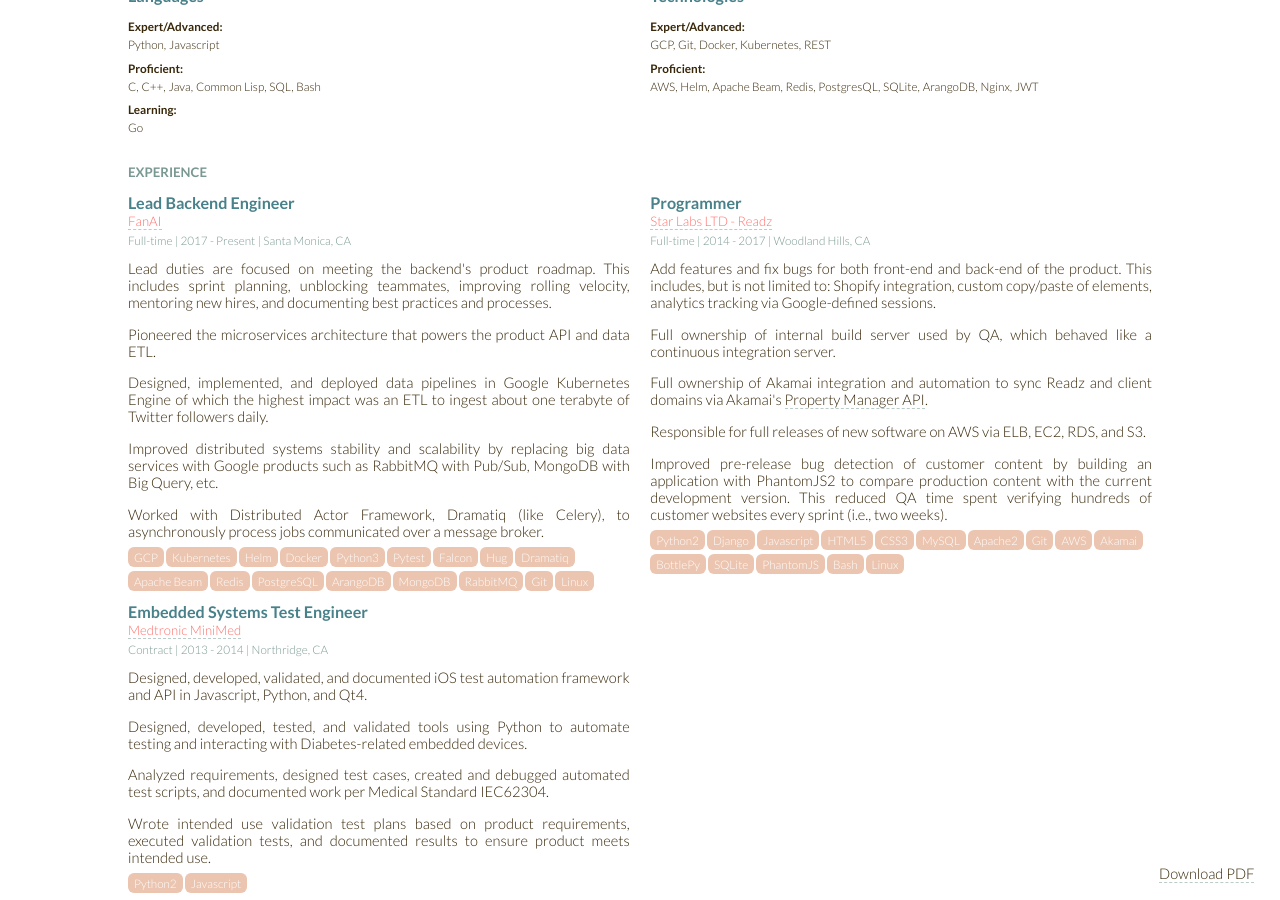
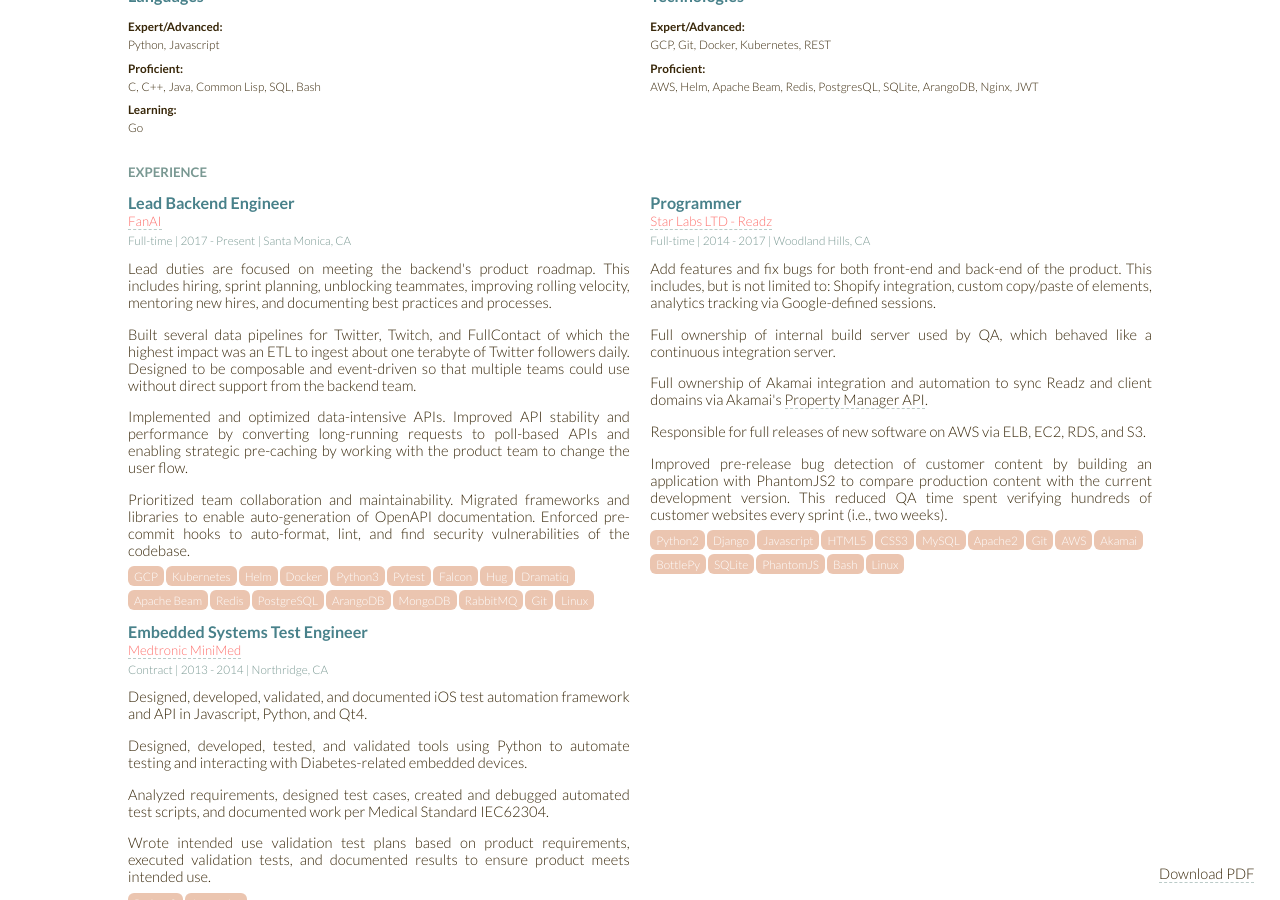
Before and after one commit to defrank/defrank.github.io, a Jekyll site: the page built from resume.html, in a window 1280 px wide and 900 px high, scrolled down 575 px. Built offline with Jekyll 4.4.1, drawn with Linux system fonts in a browser that asks for light colours.

Commit message:
chore(resume): Update FanAI experience responsibilities

```diff
--- a/_data/experience.yml
+++ b/_data/experience.yml
@@ -41,23 +41,25 @@
   responsibilities:
     - >-
       Lead duties are focused on meeting the backend's product roadmap.
-      This includes sprint planning, unblocking teammates, improving
-      rolling velocity, mentoring new hires, and documenting best
-      practices and processes.
+      This includes hiring, sprint planning, unblocking teammates,
+      improving rolling velocity, mentoring new hires, and documenting
+      best practices and processes.
     - >-
-      Pioneered the microservices architecture that powers the product
-      API and data ETL.
+      Built several data pipelines for Twitter, Twitch, and FullContact
+      of which the highest impact was an ETL to ingest about one
+      terabyte of Twitter followers daily.  Designed to be composable
+      and event-driven so that multiple teams could use without direct
+      support from the backend team.
     - >-
-      Designed, implemented, and deployed data pipelines in Google
-      Kubernetes Engine of which the highest impact was an ETL to ingest
-      about one terabyte of Twitter followers daily.
+      Implemented and optimized data-intensive APIs.  Improved API
+      stability and performance by converting long-running requests to
+      poll-based APIs and enabling strategic pre-caching by working
+      with the product team to change the user flow.
     - >-
-      Improved distributed systems stability and scalability by
-      replacing big data services with Google products such as RabbitMQ
-      with Pub/Sub, MongoDB with Big Query, etc.
-    - >-
-      Worked with Distributed Actor Framework, Dramatiq (like Celery),
-      to asynchronously process jobs communicated over a message broker.
+      Prioritized team collaboration and maintainability.  Migrated
+      frameworks and libraries to enable auto-generation of OpenAPI
+      documentation.  Enforced pre-commit hooks to auto-format, lint,
+      and find security vulnerabilities of the codebase.
 
 - organization:
       name: "Star Labs LTD - Readz"
```
